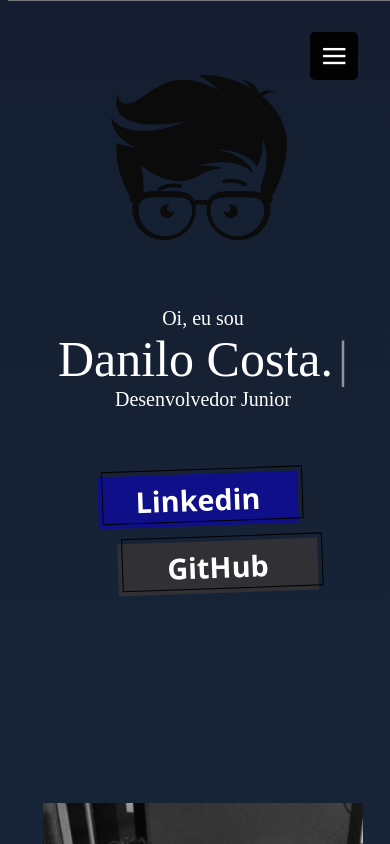
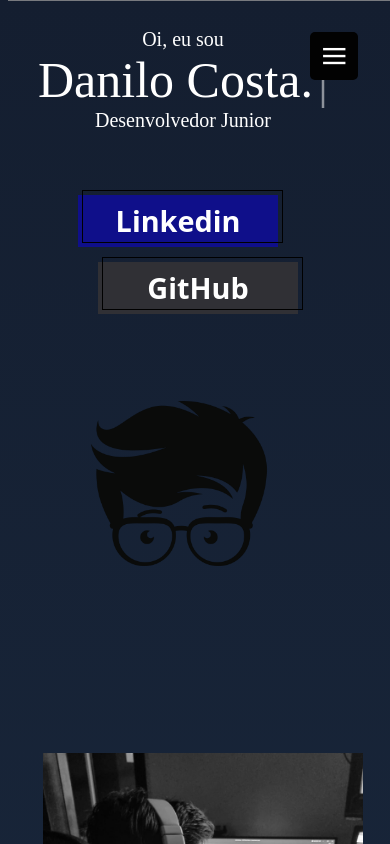
Before and after one commit to daaaan12/danilocosta, a plain HTML site: page index.html in a window 390 px wide. Shown: the top 844 px of the page. Drawn offline with Linux system fonts and the light colour scheme; files whose address does not match are found by name; a web font is replaced by a local one.

Commit message:
Update inicio.css

```diff
--- a/assests/inicio.css
+++ b/assests/inicio.css
@@ -90,6 +90,7 @@
     font-size: 50px;
 }
 
+
 .linkedin {
   background-color: #0f0f8a;
   border: 0 solid #2d2e30;
@@ -106,14 +107,12 @@
   text-align: center;
   text-decoration: none #000000 solid;
   text-decoration-thickness: auto;
-  width: 100%;
-  max-width: 460px;
   position: relative;
   cursor: pointer;
-  transform: rotate(-2deg);
   user-select: none;
   -webkit-user-select: none;
-
+  touch-action: manipulation;
+  width: 220px;
 }
 
 .linkedin:focus {
@@ -154,14 +153,13 @@
     margin: 20px;
     text-decoration: none #000000 solid;
     text-decoration-thickness: auto;
-    width: 100%;
-    max-width: 460px;
+    width: 220px;
     position: relative;
     cursor: pointer;
-    transform: rotate(-2deg);
+
     user-select: none;
     -webkit-user-select: none;
-
+    touch-action: manipulation;
   }
 
   .github:focus {
@@ -182,7 +180,6 @@
     bottom: 2px;
     left: 2px;
   }
-
 
 .desenho {
 
@@ -233,11 +230,12 @@
     }
 
     .ajustador {
+         width: 350px;
         display: flex;
-        flex-direction: column-reverse;
-        justify-content: space-around;
-        align-items: center;
-        padding-bottom: 50px;
+        flex-wrap: wrap;
+        flex-direction: column;
+        justify-content: center;
+        text-align: center;
     }
 
     .desenho {
```
